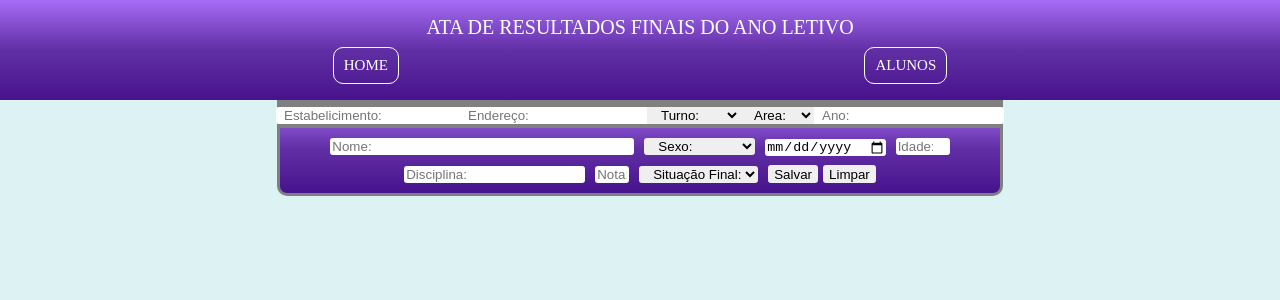
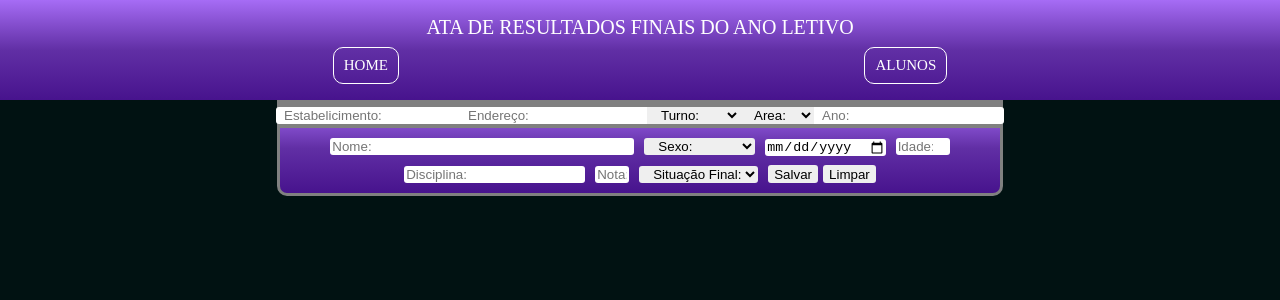
Before and after one commit to GilsonMendes/diario-eletronico-site, a React (Vite) app: page / in a window 1280 px wide. Shown: the top 300 px of the page. Built offline with nearby package versions, Linux system fonts and the light colour scheme.

Commit message:
Add cor no background

```diff
--- a/src/main_folder/styles.css
+++ b/src/main_folder/styles.css
@@ -30,7 +30,7 @@ footer, header, hgroup, menu, nav, section {
 }
 body {
     line-height: 1;
-    background-color: rgb(221, 243, 243);
+    background-color: rgb(1, 18, 18);
 }
 ol, ul {
     list-style: none;
```
